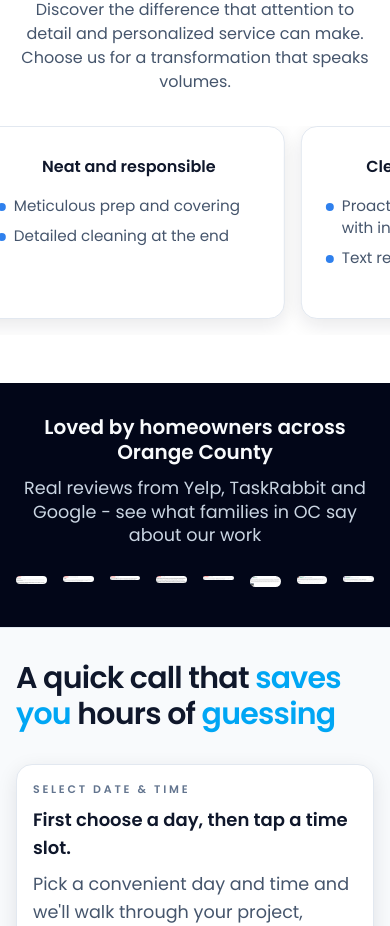
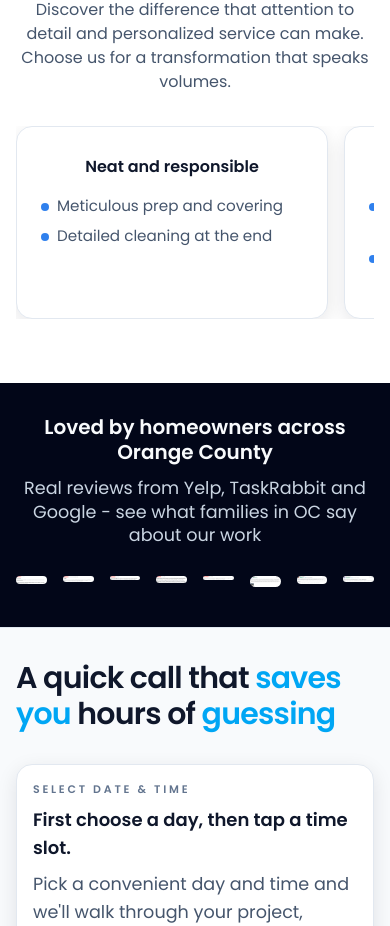
Before and after one commit to ElluKuz/ARMMAX, a Next.js app: page / in a window 390 px wide. Shown: the part 4639-5565 px from the top of the page. Built offline with nearby package versions, Linux system fonts and the light colour scheme.

Commit message:
Fix mobile testimonials layout and sizes

```diff
--- a/app/globals.css
+++ b/app/globals.css
@@ -89,26 +89,3 @@
     transform: scaleX(1);
   }
 }
-
-/* Авто-движение Why-карусели на мобилке */
-@layer utilities {
-  .why-slider {
-    animation: why-slider 20s ease-in-out infinite alternate;
-  }
-
-  @keyframes why-slider {
-    0% {
-      transform: translateX(0);
-    }
-    100% {
-      transform: translateX(-50%);
-    }
-  }
-
-  @media (min-width: 768px) {
-    .why-slider {
-      animation: none;
-      transform: none;
-    }
-  }
-}
--- a/app/page.tsx
+++ b/app/page.tsx
@@ -145,9 +145,9 @@ export default function HomePage() {
           </p>
         </div>
 
-          {/* мобилка: авто-скролл карусель */}
+          {/* мобилка: свайп по одному блоку */}
           <div className="overflow-hidden pb-4 -mx-4 px-4 md:hidden">
-            <div className="flex gap-4 why-slider">
+            <div className="flex gap-4 overflow-x-auto snap-x snap-mandatory scroll-smooth">
               <WhyCard
                 title="Neat and responsible"
                 points={[
@@ -361,6 +361,7 @@ function WhyCard({ title, points }: { title: string; points: string[] }) {
     <div
       className="
         w-[80vw] flex-shrink-0 rounded-2xl border border-slate-200 bg-white px-6 py-7 shadow-sm
+        snap-center
         md:w-auto md:flex-shrink
       "
     >
```
